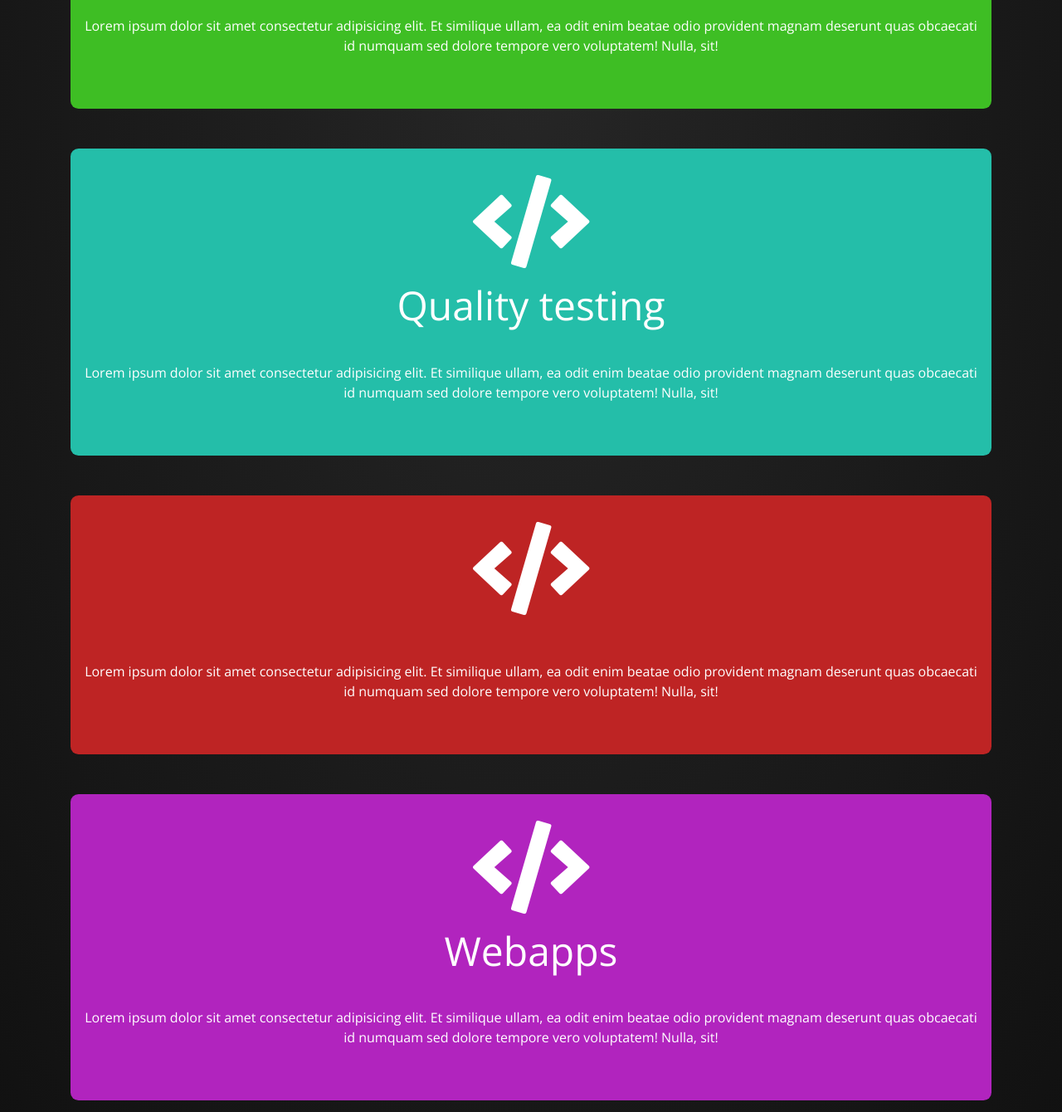
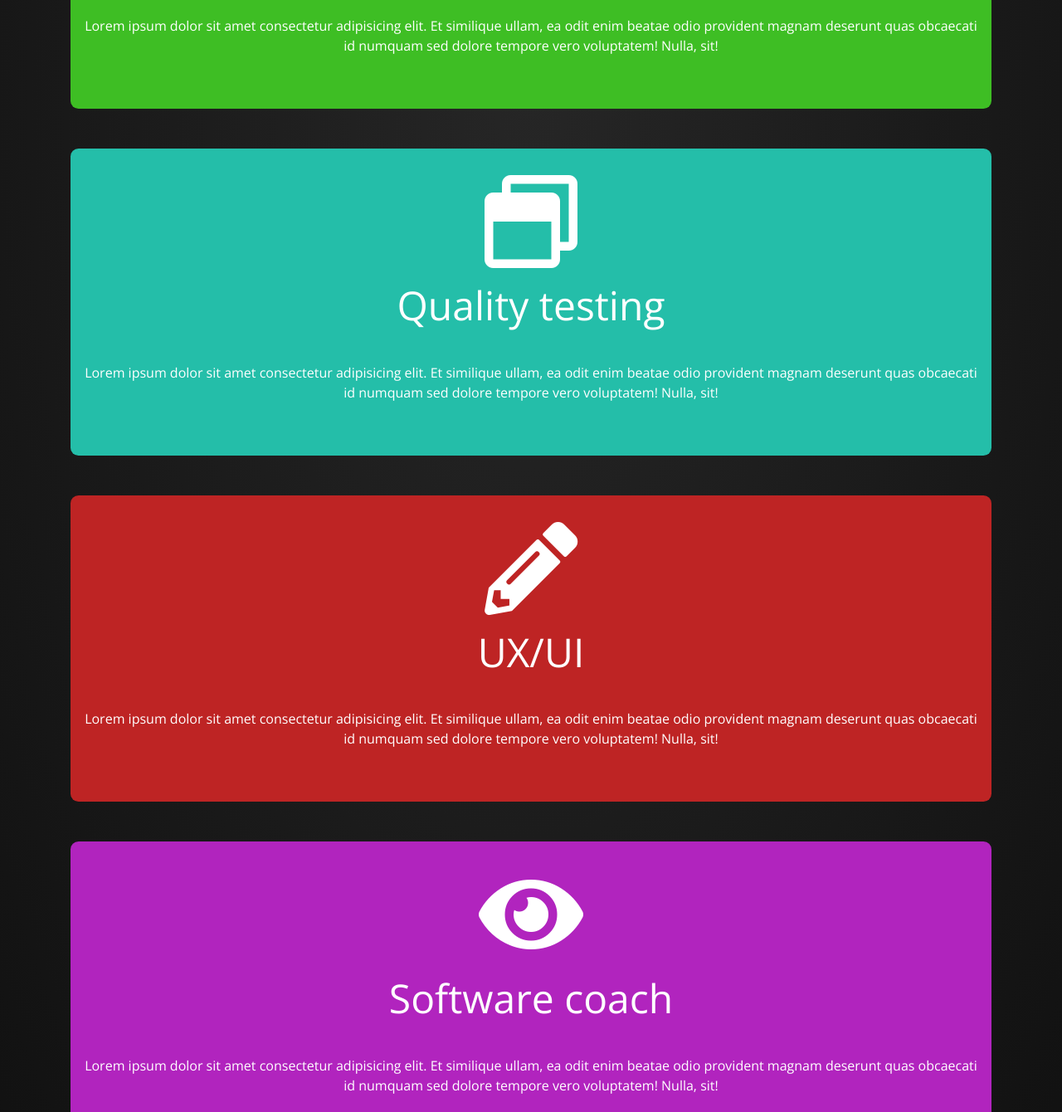
Before and after one commit to alanjo4/personalweb, a plain HTML site: page index.html in a window 1280 px wide. Shown: the part 2112-3452 px from the top of the page at 83% size. Drawn offline with nearby package versions, Linux system fonts and the light colour scheme.

Commit message:
Commit grupal, empieza a trabajar Nazareno con la seccion tech y tools

```diff
--- a/index.html
+++ b/index.html
@@ -45,23 +45,23 @@
                 <p class="whatWeDo__contenedor__texto--padding">Lorem ipsum dolor sit amet consectetur adipisicing elit. Et similique ullam, ea odit enim beatae odio provident magnam deserunt quas obcaecati id numquam sed dolore tempore vero voluptatem! Nulla, sit!</p>
             </div>
             <div class="whatWeDo__contenedor whatWeDo__contenedor--color3 wow fadeIn">
-                <i class="fas fa-code"></i>
+                <i class="fas fa-briefcase-medical"></i>
                 <h4 class="whatWeDo__contenedor__texto--padding">Software support</h4>
                 <p class="whatWeDo__contenedor__texto--padding">Lorem ipsum dolor sit amet consectetur adipisicing elit. Et similique ullam, ea odit enim beatae odio provident magnam deserunt quas obcaecati id numquam sed dolore tempore vero voluptatem! Nulla, sit!</p>
             </div>
             <div class="whatWeDo__contenedor whatWeDo__contenedor--color4 wow fadeIn">
-                <i class="fas fa-code"></i>
+                <i class="far fa-window-restore"></i>
                 <h4 class="whatWeDo__contenedor__texto--padding">Quality testing</h4>
                 <p class="whatWeDo__contenedor__texto--padding">Lorem ipsum dolor sit amet consectetur adipisicing elit. Et similique ullam, ea odit enim beatae odio provident magnam deserunt quas obcaecati id numquam sed dolore tempore vero voluptatem! Nulla, sit!</p>
             </div>
             <div class="whatWeDo__contenedor whatWeDo__contenedor--color5 wow fadeIn">
-                <i class="fas fa-code"></i>
-                <h4 class="whatWeDo__contenedor__texto--padding"></h4>
+                <i class="fas fa-pencil-alt"></i>
+                <h4 class="whatWeDo__contenedor__texto--padding">UX/UI</h4>
                 <p class="whatWeDo__contenedor__texto--padding">Lorem ipsum dolor sit amet consectetur adipisicing elit. Et similique ullam, ea odit enim beatae odio provident magnam deserunt quas obcaecati id numquam sed dolore tempore vero voluptatem! Nulla, sit!</p>
             </div>
             <div class="whatWeDo__contenedor whatWeDo__contenedor--color6 wow fadeIn">
-                <i class="fas fa-code"></i>
-                <h4 class="whatWeDo__contenedor__texto--padding">Webapps</h4>
+                <i class="fas fa-eye"></i>
+                <h4 class="whatWeDo__contenedor__texto--padding">Software coach</h4>
                 <p class="whatWeDo__contenedor__texto--padding">Lorem ipsum dolor sit amet consectetur adipisicing elit. Et similique ullam, ea odit enim beatae odio provident magnam deserunt quas obcaecati id numquam sed dolore tempore vero voluptatem! Nulla, sit!</p>
             </div>
         </div>
```
